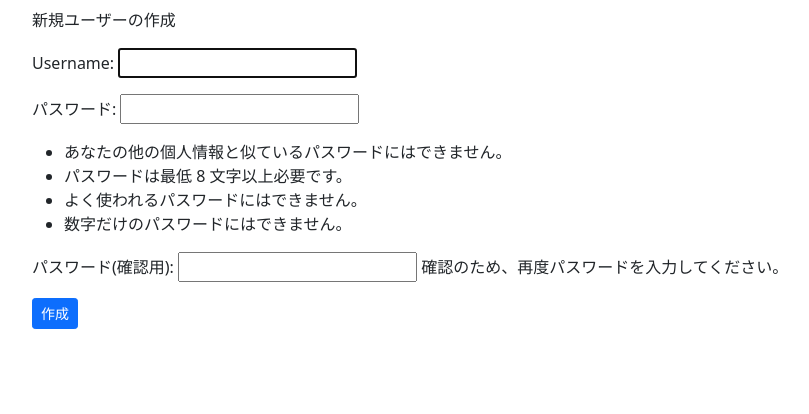
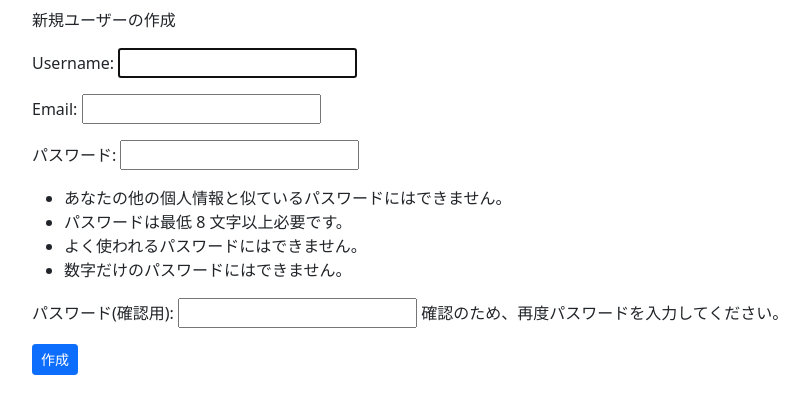
Before and after one commit to aogajws/twitter-clone-app, a Django app: page /accounts/create/ in a window 1280 px wide. Shown: the part 62-476 px from the top of the page, without its empty margins (50-859 px from the left). Run offline with Django 3.2, Linux system fonts and the light colour scheme; some libraries are stand-ins or nearby versions.

Commit message:
create email form when create user

```diff
--- a/mysite/accounts/forms.py
+++ b/mysite/accounts/forms.py
@@ -1,4 +1,3 @@
-from django.contrib.auth import forms as auth_forms
 from django.contrib.auth.forms import UserCreationForm, UserChangeForm, AuthenticationForm
 
 from .models import User
@@ -16,4 +15,4 @@ class LoginForm(AuthenticationForm):
 class CustomUserCreationForm(UserCreationForm):
     class Meta(UserCreationForm):
         model = User
-        fields = UserCreationForm.Meta.fields
+        fields = UserCreationForm.Meta.fields + ("email",)
```
Also changed, not shown: mysite/post/templates/post/post_create.html (line endings or trailing spaces).
